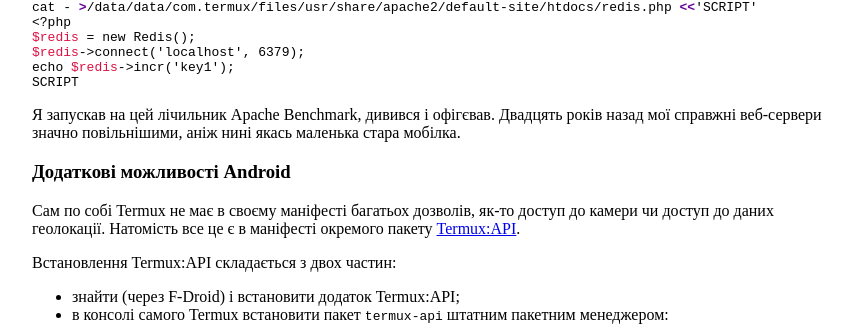
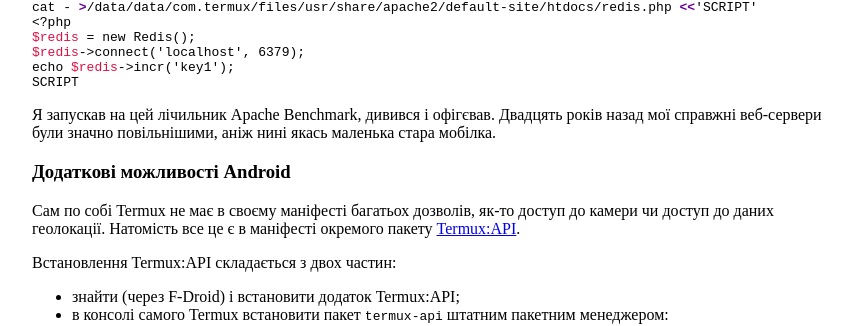
Before and after one commit to dk487/test.de.co.ua, a Jekyll site: the page built from _posts/2024/2024-07-08-termux.md, in a window 1280 px wide and 900 px high, scrolled down 3171 px. Shown: the part 229-555 px from the top of the window, without its empty margins (208-1061 px from the left). Built offline with Jekyll 4.4.1, drawn with Linux system fonts in a browser that asks for light colours.

Commit message:
Typo fix

````diff
--- a/_posts/2024/2024-07-08-termux.md
+++ b/_posts/2024/2024-07-08-termux.md
@@ -201,7 +202,7 @@
 SCRIPT
 ```
 
-Я запускав на цей лічильник Apache Benchmark, дивився і офігєвав. Двадцять років назад мої справжні веб-сервери значно повільнішими, аніж нині якась маленька стара мобілка.
+Я запускав на цей лічильник Apache Benchmark, дивився і офігєвав. Двадцять років назад мої справжні веб-сервери були значно повільнішими, аніж нині якась маленька стара мобілка.
 
 
 ### Додаткові можливості Android
````
Also changed, not shown: other parts of _posts/2024/2024-07-08-termux.md (+1 -0 lines).
